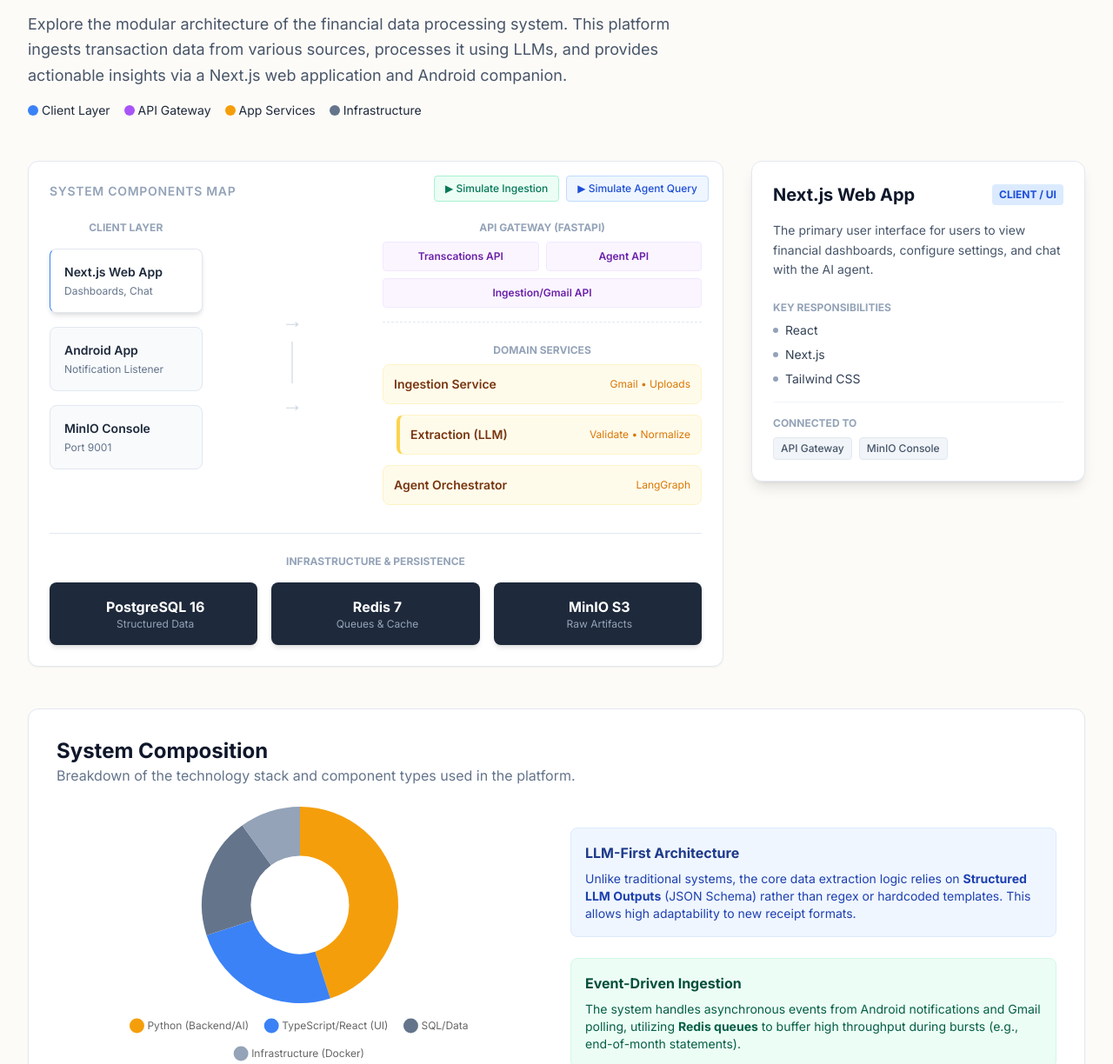
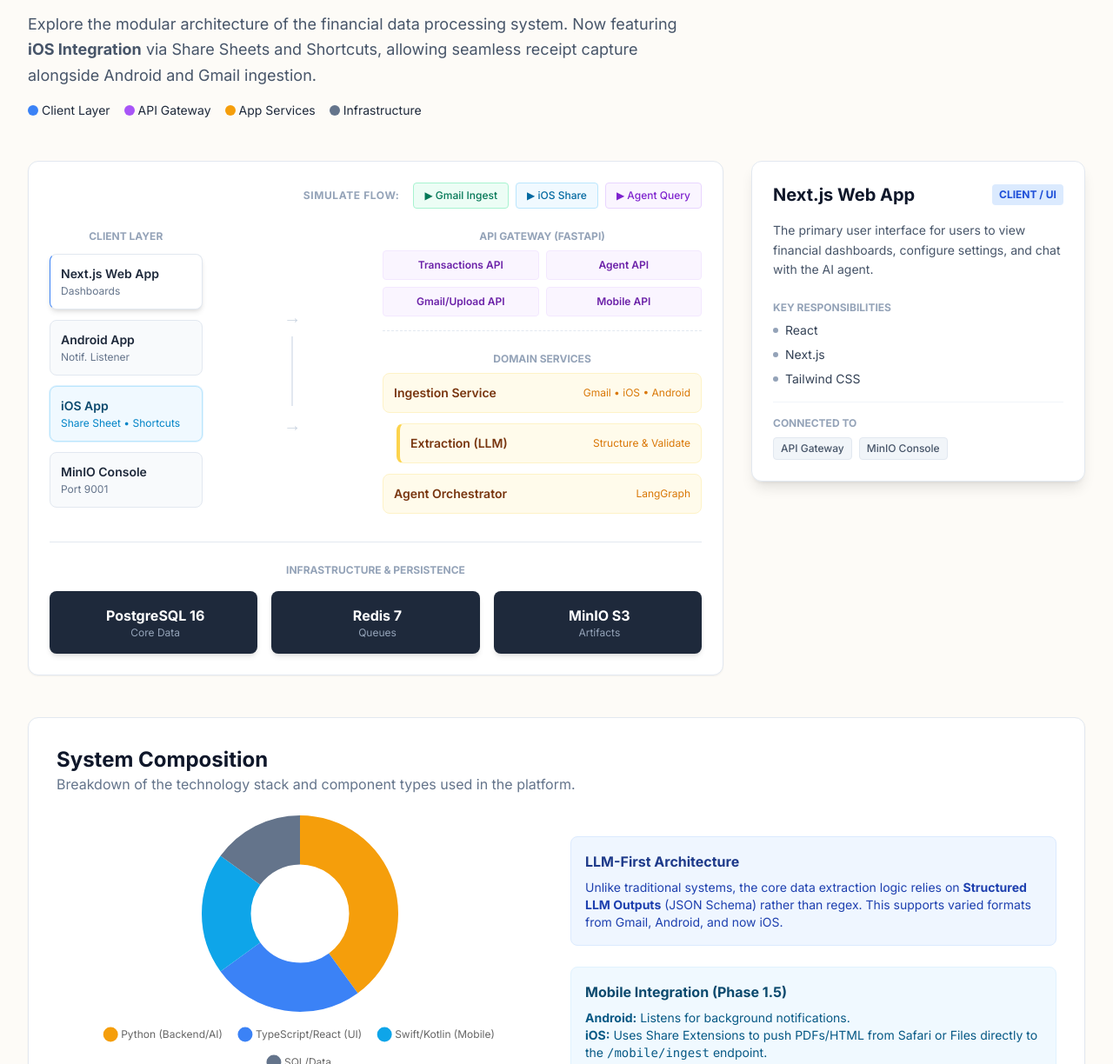
Before and after one commit to AnubhabDuC/finance-coach-system-architecture, a plain HTML site: page index.html in a window 1280 px wide. Shown: the part 136-1360 px from the top of the page at 87% size. Drawn offline with nearby package versions, Linux system fonts and the light colour scheme.

Commit message:
Update index.html for v2.1 and iOS integration
Updated the title and version to v2.1, added iOS integration details, and modified various sections to reflect new features and improvements.

```diff
--- a/index.html
+++ b/index.html
@@ -3,7 +3,7 @@
 <head>
     <meta charset="UTF-8">
     <meta name="viewport" content="width=device-width, initial-scale=1.0">
-    <title>System Architecture Explorer</title>
+    <title>System Architecture Explorer v2.1</title>
     <script src="https://cdn.tailwindcss.com"></script>
     <script src="https://cdn.jsdelivr.net/npm/chart.js"></script>
     <style>
@@ -82,18 +82,16 @@
 
     <!-- Application Structure Plan:
          1. Header & Context: Brief intro to the system.
-         2. Main Interactive Diagram (The "Map"): A grid-based layout representing the architectural layers (Client, API, Services, Data). This replaces the static Mermaid diagram. Users click nodes to see details.
-         3. Dynamic Detail Panel: A sticky sidebar (on desktop) or bottom section that reveals specifics about the selected component (Tech stack, responsibility, connections).
-         4. Simulation Control: Buttons to trigger "Data Flow" animations, helping users visualize how data moves (e.g., "Simulate Ingestion").
-         5. Analytics Dashboard: A section with Chart.js visualizations summarizing the tech stack distribution and system complexity.
-         Rationale: This structure breaks down a complex diagram into interactive parts, allowing users to focus on specific layers without losing the "big picture" context.
+         2. Main Interactive Diagram (The "Map"): Grid layout showing Client (Web/Android/iOS), API (Mobile/Web), Services, and Data.
+         3. Dynamic Detail Panel: Sidebar revealing tech stack and connections.
+         4. Simulation Control: Buttons to trigger "Data Flow" animations (Ingest, iOS Share, Agent).
+         5. Analytics Dashboard: Chart.js visualizations.
     -->
 
     <!-- Visualization & Content Choices:
-         1. Arch Diagram -> Interactive Grid -> Interaction: Click/Hover -> Justification: Replaces static flowchart with explorable UI blocks. NO SVG/Mermaid.
-         2. Component Detail -> Dynamic Text Card -> Interaction: Update on Node Click -> Justification: Contextual learning; keeps UI clean.
-         3. Tech Stack Stats -> Doughnut Chart (Chart.js) -> Interaction: Hover for values -> Justification: Quick visual summary of technologies used.
-         4. Data Flow -> CSS Animation on Nodes -> Interaction: Button Click -> Justification: Demonstrates the "Liveness" of the system.
+         1. Arch Diagram -> Interactive Grid -> Interaction: Click/Hover -> Justification: Replaces static flowchart.
+         2. Component Detail -> Dynamic Text Card -> Interaction: Update on Node Click -> Justification: Contextual learning.
+         3. iOS Integration -> Specific Node & Simulation -> Justification: Highlight requested mobile features.
     -->
 
     <!-- CONFIRMATION: NO SVG graphics used. NO Mermaid JS used. -->
@@ -105,7 +103,7 @@
         <div class="max-w-7xl mx-auto px-4 sm:px-6 lg:px-8 h-16 flex items-center justify-between">
             <div class="flex items-center gap-2">
                 <span class="text-2xl font-bold bg-clip-text text-transparent bg-gradient-to-r from-slate-700 to-slate-900">ArchViz</span>
-                <span class="text-xs font-medium px-2 py-1 bg-slate-100 rounded-full text-slate-600">v2.0</span>
+                <span class="text-xs font-medium px-2 py-1 bg-slate-100 rounded-full text-slate-600">v2.1</span>
             </div>
             <nav class="hidden md:flex space-x-6 text-sm font-medium text-slate-500">
                 <button onclick="scrollToSection('diagram-section')" class="hover:text-slate-900 transition-colors">Architecture Map</button>
@@ -122,8 +120,7 @@
             <h1 class="text-3xl font-bold text-slate-900 mb-4">Financial Intelligence Platform Architecture</h1>
             <p class="text-lg text-slate-600 leading-relaxed">
                 Explore the modular architecture of the financial data processing system.
-                This platform ingests transaction data from various sources, processes it using LLMs, and provides
-                actionable insights via a Next.js web application and Android companion.
+                Now featuring <strong>iOS Integration</strong> via Share Sheets and Shortcuts, allowing seamless receipt capture alongside Android and Gmail ingestion.
             </p>
             <div class="mt-4 flex gap-4 text-sm">
                 <div class="flex items-center gap-1"><span class="w-3 h-3 rounded-full bg-blue-500"></span> Client Layer</div>
@@ -141,42 +138,53 @@
                 <div class="bg-white rounded-xl shadow-sm border border-slate-200 p-6 relative overflow-hidden">
 
                     <!-- Flow Simulation Controls -->
-                    <div class="absolute top-4 right-4 z-10 flex gap-2">
+                    <div class="flex flex-wrap gap-2 mb-6 justify-end">
+                         <span class="text-xs font-bold text-slate-400 uppercase tracking-wider self-center mr-2">Simulate Flow:</span>
                         <button onclick="simulateFlow('ingest')" class="px-3 py-1.5 bg-emerald-50 text-emerald-700 text-xs font-medium rounded hover:bg-emerald-100 transition-colors border border-emerald-200">
-                            ▶ Simulate Ingestion
+                            ▶ Gmail Ingest
                         </button>
-                        <button onclick="simulateFlow('agent')" class="px-3 py-1.5 bg-blue-50 text-blue-700 text-xs font-medium rounded hover:bg-blue-100 transition-colors border border-blue-200">
-                            ▶ Simulate Agent Query
+                         <button onclick="simulateFlow('ios')" class="px-3 py-1.5 bg-sky-50 text-sky-700 text-xs font-medium rounded hover:bg-sky-100 transition-colors border border-sky-200">
+                            ▶ iOS Share
+                        </button>
+                        <button onclick="simulateFlow('agent')" class="px-3 py-1.5 bg-purple-50 text-purple-700 text-xs font-medium rounded hover:bg-purple-100 transition-colors border border-purple-200">
+                            ▶ Agent Query
                         </button>
                     </div>
-
-                    <h2 class="text-sm font-semibold text-slate-400 uppercase tracking-wider mb-6">System Components Map</h2>
 
                     <!-- Grid Layout for Architecture -->
                     <div class="grid grid-cols-1 md:grid-cols-4 gap-4">
 
-                        <!-- UI Layer -->
-                        <div class="md:col-span-1 space-y-4">
-                            <div class="text-xs font-bold text-slate-400 text-center uppercase mb-2">Client Layer</div>
-                            <div onclick="selectNode('web')" id="node-web" class="arch-node p-4 bg-slate-50 rounded-lg border border-slate-200 group">
+                        <!-- UI Layer (Column 1) -->
+                        <div class="md:col-span-1 space-y-3">
+                            <div class="text-xs font-bold text-slate-400 text-center uppercase mb-1">Client Layer</div>
+
+                            <div onclick="selectNode('web')" id="node-web" class="arch-node p-3 bg-slate-50 rounded-lg border border-slate-200 group">
                                 <div class="font-semibold text-slate-800 text-sm">Next.js Web App</div>
-                                <div class="text-xs text-slate-500 mt-1">Dashboards, Chat</div>
+                                <div class="text-xs text-slate-500 mt-0.5">Dashboards</div>
                             </div>
-                            <div onclick="selectNode('android')" id="node-android" class="arch-node p-4 bg-slate-50 rounded-lg border border-slate-200">
+
+                            <div onclick="selectNode('android')" id="node-android" class="arch-node p-3 bg-slate-50 rounded-lg border border-slate-200">
                                 <div class="font-semibold text-slate-800 text-sm">Android App</div>
-                                <div class="text-xs text-slate-500 mt-1">Notification Listener</div>
+                                <div class="text-xs text-slate-500 mt-0.5">Notif. Listener</div>
                             </div>
-                            <div onclick="selectNode('minio_ui')" id="node-minio_ui" class="arch-node p-4 bg-slate-50 rounded-lg border border-slate-200">
+
+                            <!-- NEW iOS Node -->
+                            <div onclick="selectNode('ios')" id="node-ios" class="arch-node p-3 bg-sky-50 rounded-lg border border-sky-200 ring-1 ring-sky-100">
+                                <div class="font-semibold text-sky-900 text-sm">iOS App</div>
+                                <div class="text-xs text-sky-600 mt-0.5">Share Sheet • Shortcuts</div>
+                            </div>
+
+                            <div onclick="selectNode('minio_ui')" id="node-minio_ui" class="arch-node p-3 bg-slate-50 rounded-lg border border-slate-200">
                                 <div class="font-semibold text-slate-800 text-sm">MinIO Console</div>
-                                <div class="text-xs text-slate-500 mt-1">Port 9001</div>
+                                <div class="text-xs text-slate-500 mt-0.5">Port 9001</div>
                             </div>
                         </div>
 
                         <!-- Arrows Column 1 -->
                         <div class="hidden md:flex flex-col justify-center items-center text-slate-300">
-                            <div class="text-2xl">→</div>
-                            <div class="h-12 w-0.5 bg-slate-200 my-2"></div>
-                            <div class="text-2xl">→</div>
+                            <div class="text-xl">→</div>
+                            <div class="h-20 w-0.5 bg-slate-200 my-2"></div>
+                            <div class="text-xl">→</div>
                         </div>
 
                         <!-- API & Services Layer (Grouped) -->
@@ -187,13 +195,18 @@
                                 <div class="text-xs font-bold text-slate-400 text-center uppercase mb-2">API Gateway (FastAPI)</div>
                                 <div class="grid grid-cols-2 gap-2">
                                     <div onclick="selectNode('api_tx')" id="node-api_tx" class="arch-node p-2 bg-purple-50 border border-purple-100 rounded text-center">
-                                        <div class="text-xs font-semibold text-purple-800">Transcations API</div>
+                                        <div class="text-xs font-semibold text-purple-800">Transactions API</div>
                                     </div>
                                     <div onclick="selectNode('api_agent')" id="node-api_agent" class="arch-node p-2 bg-purple-50 border border-purple-100 rounded text-center">
                                         <div class="text-xs font-semibold text-purple-800">Agent API</div>
                                     </div>
-                                    <div onclick="selectNode('api_ingest')" id="node-api_ingest" class="arch-node p-2 bg-purple-50 border border-purple-100 rounded text-center col-span-2">
-                                        <div class="text-xs font-semibold text-purple-800">Ingestion/Gmail API</div>
+
+                                    <!-- Split Ingestion APIs -->
+                                    <div onclick="selectNode('api_ingest')" id="node-api_ingest" class="arch-node p-2 bg-purple-50 border border-purple-100 rounded text-center">
+                                        <div class="text-xs font-semibold text-purple-800">Gmail/Upload API</div>
+                                    </div>
+                                    <div onclick="selectNode('api_mobile')" id="node-api_mobile" class="arch-node p-2 bg-purple-50 border border-purple-100 rounded text-center">
+                                        <div class="text-xs font-semibold text-purple-800">Mobile API</div>
                                     </div>
                                 </div>
                             </div>
@@ -204,12 +217,12 @@
                                 <div class="grid grid-cols-1 gap-3">
                                     <div onclick="selectNode('svc_ingest')" id="node-svc_ingest" class="arch-node p-3 bg-amber-50 border border-amber-100 rounded-lg flex justify-between items-center">
                                         <span class="text-sm font-semibold text-amber-900">Ingestion Service</span>
-                                        <span class="text-xs text-amber-600">Gmail • Uploads</span>
+                                        <span class="text-xs text-amber-600">Gmail • iOS • Android</span>
                                     </div>
 
                                     <div onclick="selectNode('svc_extract')" id="node-svc_extract" class="arch-node p-3 bg-amber-50 border border-amber-100 rounded-lg flex justify-between items-center ml-4 border-l-4 border-l-amber-300">
                                         <span class="text-sm font-semibold text-amber-900">Extraction (LLM)</span>
-                                        <span class="text-xs text-amber-600">Validate • Normalize</span>
+                                        <span class="text-xs text-amber-600">Structure & Validate</span>
                                     </div>
 
                                     <div onclick="selectNode('svc_agent')" id="node-svc_agent" class="arch-node p-3 bg-amber-50 border border-amber-100 rounded-lg flex justify-between items-center">
@@ -228,15 +241,15 @@
                         <div class="grid grid-cols-3 gap-4">
                             <div onclick="selectNode('db_pg')" id="node-db_pg" class="arch-node p-4 bg-slate-800 text-white rounded-lg shadow-md text-center">
                                 <div class="font-bold">PostgreSQL 16</div>
-                                <div class="text-xs text-slate-400">Structured Data</div>
+                                <div class="text-xs text-slate-400">Core Data</div>
                             </div>
                             <div onclick="selectNode('db_redis')" id="node-db_redis" class="arch-node p-4 bg-slate-800 text-white rounded-lg shadow-md text-center">
                                 <div class="font-bold">Redis 7</div>
-                                <div class="text-xs text-slate-400">Queues & Cache</div>
+                                <div class="text-xs text-slate-400">Queues</div>
                             </div>
                             <div onclick="selectNode('db_minio')" id="node-db_minio" class="arch-node p-4 bg-slate-800 text-white rounded-lg shadow-md text-center">
                                 <div class="font-bold">MinIO S3</div>
-                                <div class="text-xs text-slate-400">Raw Artifacts</div>
+                                <div class="text-xs text-slate-400">Artifacts</div>
                             </div>
                         </div>
                     </div>
@@ -294,13 +307,14 @@
                      <div class="bg-blue-50 p-4 rounded-lg border border-blue-100">
                         <h3 class="font-bold text-blue-900 mb-2">LLM-First Architecture</h3>
                         <p class="text-sm text-blue-800">
-                            Unlike traditional systems, the core data extraction logic relies on <strong>Structured LLM Outputs</strong> (JSON Schema) rather than regex or hardcoded templates. This allows high adaptability to new receipt formats.
+                            Unlike traditional systems, the core data extraction logic relies on <strong>Structured LLM Outputs</strong> (JSON Schema) rather than regex. This supports varied formats from Gmail, Android, and now iOS.
                         </p>
                     </div>
-                    <div class="bg-emerald-50 p-4 rounded-lg border border-emerald-100">
-                        <h3 class="font-bold text-emerald-900 mb-2">Event-Driven Ingestion</h3>
-                        <p class="text-sm text-emerald-800">
-                            The system handles asynchronous events from Android notifications and Gmail polling, utilizing <strong>Redis queues</strong> to buffer high throughput during bursts (e.g., end-of-month statements).
+                    <div class="bg-sky-50 p-4 rounded-lg border border-sky-100">
+                        <h3 class="font-bold text-sky-900 mb-2">Mobile Integration (Phase 1.5)</h3>
+                        <p class="text-sm text-sky-800">
+                            <strong>Android:</strong> Listens for background notifications.<br>
+                            <strong>iOS:</strong> Uses Share Extensions to push PDFs/HTML from Safari or Files directly to the <code>/mobile/ingest</code> endpoint.
                         </p>
                     </div>
                 </div>
@@ -319,7 +333,7 @@
                 <div class="w-10 h-10 bg-amber-100 rounded-full flex items-center justify-center text-amber-600 mb-4 font-bold">1</div>
                 <h3 class="font-bold text-slate-900 mb-2">Ingestion & Routing</h3>
                 <p class="text-sm text-slate-600">
-                    Raw inputs (PDFs, HTML emails, SMS) arrive via API. They are hashed for deduplication and stored raw in <strong>MinIO</strong>. A job ID is pushed to Redis.
+                    Raw inputs (PDFs, HTML emails, SMS) arrive via <strong>Mobile API</strong> or <strong>Gmail API</strong>. They are hashed for deduplication and stored raw in MinIO.
                 </p>
             </div>
 
@@ -346,7 +360,7 @@
 
     <footer class="bg-slate-900 text-slate-400 py-12 mt-12">
         <div class="max-w-7xl mx-auto px-4 text-center">
-            <p class="mb-4 text-slate-500">Generated System Architecture Exploration SPA</p>
+            <p class="mb-4 text-slate-500">Generated System Architecture Exploration SPA v2.1</p>
             <div class="text-xs text-slate-600">
                 &copy; 2023 Internal Dev Platform. All systems operational.
             </div>
@@ -368,7 +382,14 @@
                 type: 'Client / Mobile',
                 desc: 'A background service app that listens for bank SMS and push notifications to capture real-time spending.',
                 tech: ['Kotlin', 'Android SDK', 'NotificationListenerService'],
-                connects: ['Gmail API (Ingest)']
+                connects: ['Mobile API']
+            },
+            'ios': {
+                title: 'iOS App (Phase 1.5)',
+                type: 'Client / Mobile',
+                desc: 'Native integration using Share Extensions to forward PDFs/text from any app, plus Shortcuts for quick automation.',
+                tech: ['Swift', 'Share Sheet', 'Siri Shortcuts', 'Document Picker'],
+                connects: ['Mobile API']
             },
             'minio_ui': {
                 title: 'MinIO Console',
@@ -378,10 +399,17 @@
                 connects: ['MinIO S3']
             },
             'api_ingest': {
-                title: 'Ingestion Router',
+                title: 'Gmail / Upload Router',
                 type: 'API Gateway',
-                desc: 'Endpoints receiving raw data from Gmail polling, file uploads, and Android webhooks.',
+                desc: 'Endpoints receiving data from Gmail polling (/v1/gmail) and file uploads (/v1/upload).',
                 tech: ['FastAPI', 'Python', 'OAuth'],
+                connects: ['Ingestion Service', 'Redis']
+            },
+            'api_mobile': {
+                title: 'Mobile Router',
+                type: 'API Gateway',
+                desc: 'Dedicated endpoint (/v1/mobile/ingest) for handling payloads from Android notifications and iOS Share Sheets.',
+                tech: ['FastAPI', 'JSON Payloads'],
                 connects: ['Ingestion Service', 'Redis']
             },
             'api_tx': {
@@ -401,7 +429,7 @@
             'svc_ingest': {
                 title: 'Ingestion Service',
                 type: 'Domain Service',
-                desc: 'Handles the logic of fetching emails from Gmail, validating uploads, and creating processing jobs.',
+                desc: 'Unified ingestion logic. Handles input from Gmail, Uploads, Android, and iOS. Hashes content and queues jobs.',
                 tech: ['Python', 'Google APIs'],
                 connects: ['MinIO', 'Redis', 'LLM Extractor']
             },
@@ -509,8 +537,13 @@
             let sequence = [];
 
             if (type === 'ingest') {
-                sequence = ['node-android', 'node-api_ingest', 'node-svc_ingest', 'node-db_minio', 'node-svc_extract', 'node-db_pg'];
+                // Gmail Ingestion Path
+                sequence = ['node-api_ingest', 'node-svc_ingest', 'node-db_minio', 'node-svc_extract', 'node-db_pg'];
+            } else if (type === 'ios') {
+                // iOS / Mobile Ingestion Path
+                sequence = ['node-ios', 'node-api_mobile', 'node-svc_ingest', 'node-db_minio', 'node-svc_extract', 'node-db_pg'];
             } else if (type === 'agent') {
+                // Agent Query Path
                 sequence = ['node-web', 'node-api_agent', 'node-svc_agent', 'node-db_pg'];
             }
 
@@ -519,8 +552,10 @@
                 if (el) {
                     setTimeout(() => {
                         el.classList.add('flow-active');
-                        // Auto-select the node to show details as flow progresses
-                        if(index > 0) selectNode(id.replace('node-', ''));
+                        // Auto-select the node to show details as flow progresses (only for interesting steps)
+                        if(index === 0 || index === 2 || index === 4) {
+                            selectNode(id.replace('node-', ''));
+                        }
                     }, index * 800);
 
                     // Remove class after animation
@@ -544,14 +579,14 @@
             new Chart(ctx, {
                 type: 'doughnut',
                 data: {
-                    labels: ['Python (Backend/AI)', 'TypeScript/React (UI)', 'SQL/Data', 'Infrastructure (Docker)'],
+                    labels: ['Python (Backend/AI)', 'TypeScript/React (UI)', 'Swift/Kotlin (Mobile)', 'SQL/Data'],
                     datasets: [{
-                        data: [45, 25, 20, 10],
+                        data: [40, 25, 20, 15],
                         backgroundColor: [
                             '#f59e0b', // Amber (Python)
                             '#3b82f6', // Blue (React)
-                            '#64748b', // Slate (Data)
-                            '#94a3b8'  // Light Slate (Infra)
+                            '#0ea5e9', // Sky (Mobile)
+                            '#64748b'  // Slate (Data)
                         ],
                         borderWidth: 0,
                         hoverOffset: 4
```
